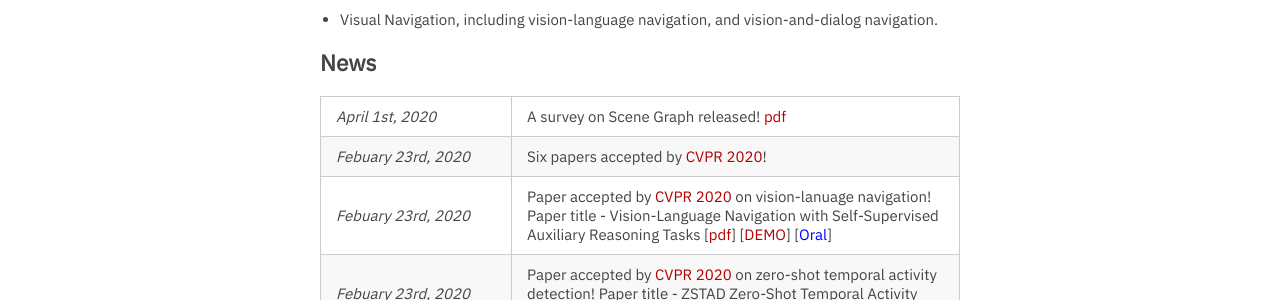
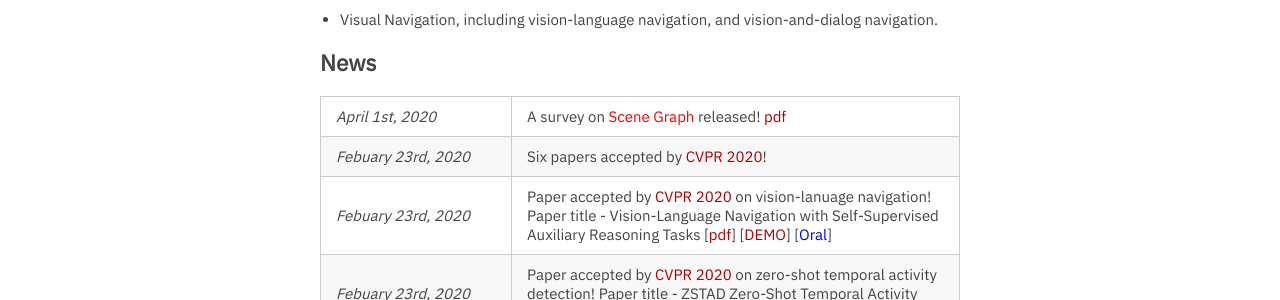
Before and after one commit to zhihuilics/xiaojun-chang.github.io, a Jekyll site: the page built from _pages/index.md, in a window 1280 px wide and 900 px high, scrolled down 618 px. Shown: the part 153-453 px from the top of the window. Built offline with Jekyll 4.4.1, drawn with Linux system fonts in a browser that asks for light colours; nearby versions of some CDN libraries; a style sheet for code colours, icons or effects is not loaded.

Commit message:
Update news.yml

```diff
--- a/_data/news.yml
+++ b/_data/news.yml
@@ -1,5 +1,5 @@
 - date: April 1st, 2020
-  news: A survey on Scene Graph released! <a href="https://www.xiaojun.ai/papers/Scene-Graph-Survey.pdf" target="_blank">pdf</a>
+  news: A survey on <font color="red">Scene Graph</font> released! <a href="https://www.xiaojun.ai/papers/Scene-Graph-Survey.pdf" target="_blank">pdf</a>
 
 - date: Febuary 23rd, 2020
   news: Six papers accepted by <a href="http://cvpr2020.thecvf.com/" target="_blank">CVPR 2020</a>!
```
